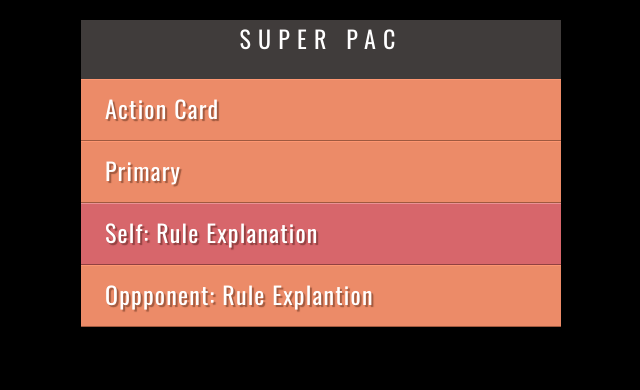
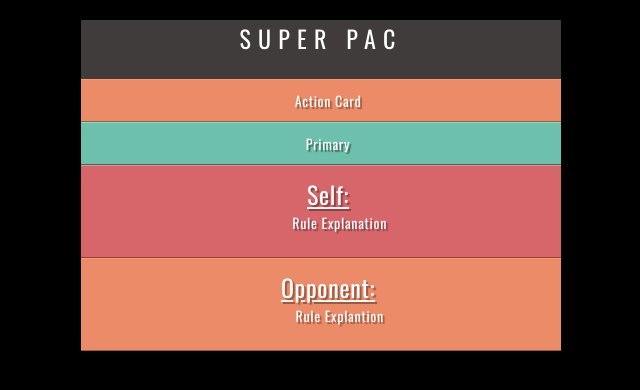
Before and after one commit to starvagrant/openrpg, a PHP site: page /cardhand.php in a window 1280 px wide. Shown: the top 390 px of the page, without its empty margins (319-959 px from the left). Run offline with PHP 8.4, Linux system fonts and the light colour scheme.

Commit message:
Did basic styling of cards
I made use of a template to display a single card. This commit notes
basic progress. But the idea of a play space is well from over. I
know the rules of the game, mostly. Designing a UI will be difficult.

```diff
--- a/cardhand.php
+++ b/cardhand.php
@@ -12,9 +12,9 @@
       <h2>Super Pac</h2>
       <ul>
 	<li>Action Card</li>
-	<li>Primary</li>
-        <li class="hot">Self: Rule Explanation
-        <li id="four">Oppponent: Rule Explantion</li>
+	<li class="card-name">Primary</li>
+        <li class="self"><span class="title">Self:</span> <p>Rule Explanation</p>
+        <li id="opponent"><span class="title">Opponent:</span> <p>Rule Explantion</p>
       </ul>
     </div>
 </body>
--- a/css/cardhand.css
+++ b/css/cardhand.css
@@ -59,14 +59,15 @@ li {
   color: #fff;
   border-top: 1px solid #fe9772;
   border-bottom: 1px solid #9f593f;
-  font-size: 24px;
   letter-spacing: .05em;
   list-style-type: none;
   text-shadow: 2px 2px 1px #9f593f;
-  text-align: left;
-  height: 50px;
+  text-align: center;
+  font-size: 14px;
   padding-left: 1em;
-  padding-top: 10px;}
+  padding-top: 10px;
+  padding-bottom: 10px;
+}
 
 li a {
   color: #fff;
@@ -76,27 +77,48 @@ li a {
   text-decoration: none;
   padding-right: 36px;}
 
+li span.title {
+  font-size: 24px;
+  text-decoration: underline;
+}
+li p {
+  margin-left: 5%;
+  background-color: inherit;
+  color: inherit;
+  display: inline-block;
+  width: 90%;
+  border-radius: 0px;
+  text-align: center;
+  margin-top: 0px;
+  margin-right: 0px;
+}
+
 li.complete a {
   background-image: none;}
 
 p {
   background-color: #fff;
   color: #666;
-  padding: 10px;
   display: inline-block;
-  margin: 20px auto 20px auto;
   width: 80%;
   border-radius: 5px;
   text-align: center;}
 
-.hot {
+.self {
   background-color: #d7666b;
   color: #fff;
   text-shadow: 2px 2px 1px #914141;
   border-top: 1px solid #e99295;
   border-bottom: 1px solid #914141;}
 
-.cool {
+.opponent {
+  background-color: #6cc0ac;
+  color: #fff;
+  text-shadow: 2px 2px 1px #3b6a5e;
+  border-top: 1px solid #7ee0c9;
+  border-bottom: 1px solid #3b6a5e;}
+
+.card-name {
   background-color: #6cc0ac;
   color: #fff;
   text-shadow: 2px 2px 1px #3b6a5e;
```
Also changed, not shown: deaths.php (+7 -4 lines), notes.data/cards.md (+2 -2 lines), 1 other file.
